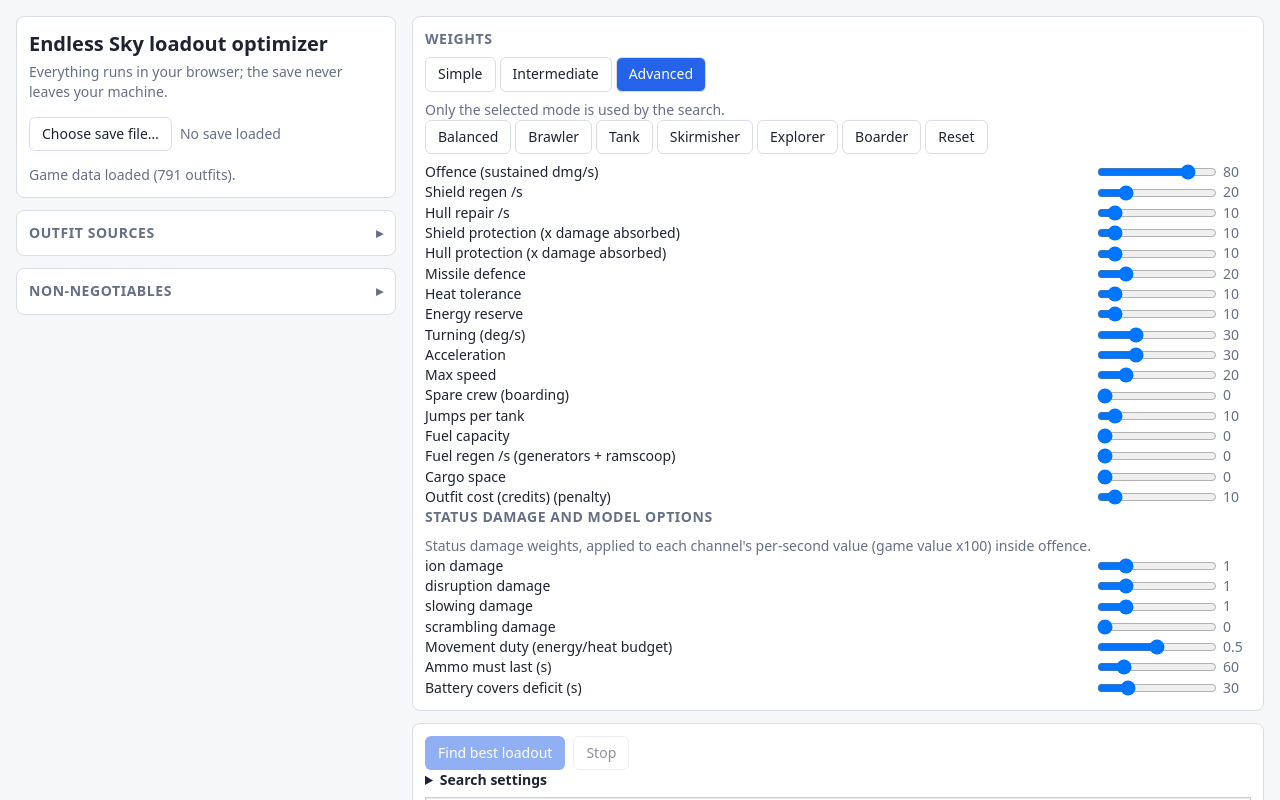
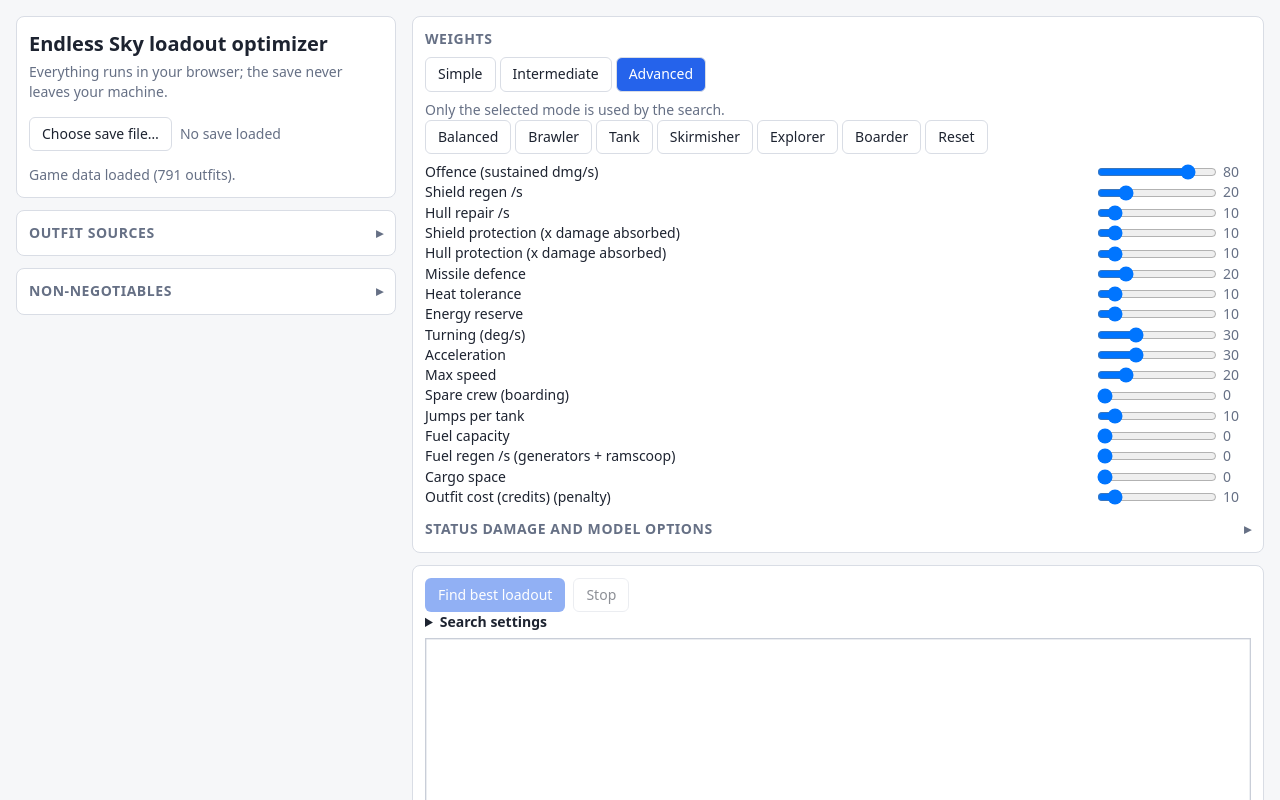
Before and after one commit to Sachmophoclies/endlessSkyLoadoutOptimizer, a React (Vite) app: page / in a window 1280 px wide. Both pictures are taken after a click on the button "Advanced". Shown: the top 800 px of the page. Built offline with nearby package versions, Linux system fonts and the light colour scheme.

Commit message:
Collapse the status damage and model options in Advanced weights
Co-Authored-By: Claude Sonnet 5.5 <noreply@anthropic.com>

```diff
--- a/src/ui/App.tsx
+++ b/src/ui/App.tsx
@@ -351,8 +351,8 @@ export function App() {
 							<span className="muted">{weights[k]}</span>
 						</div>
 					))}
-					<div>
-						<h2>Status damage and model options</h2>
+					<details className="fold" style={{ paddingTop: 12 }}>
+						<summary><h2>Status damage and model options</h2></summary>
 						<div className="muted">Status damage weights, applied to each channel's per-second value (game value x100) inside offence.</div>
 						{(["ion", "disruption", "slowing", "scrambling"] as const).map(k => (
 							<div className="slider" key={k}>
@@ -370,7 +370,7 @@ export function App() {
 						<div className="slider"><span>Battery covers deficit (s)</span>
 							<input type="range" min={5} max={120} step={5} value={adv.batteryHorizon} onChange={e => setAdv(a => ({ ...a, batteryHorizon: Number(e.target.value) }))} />
 							<span className="muted">{adv.batteryHorizon}</span></div>
-					</div>
+					</details>
 					</>}
 				</div>
 
```
